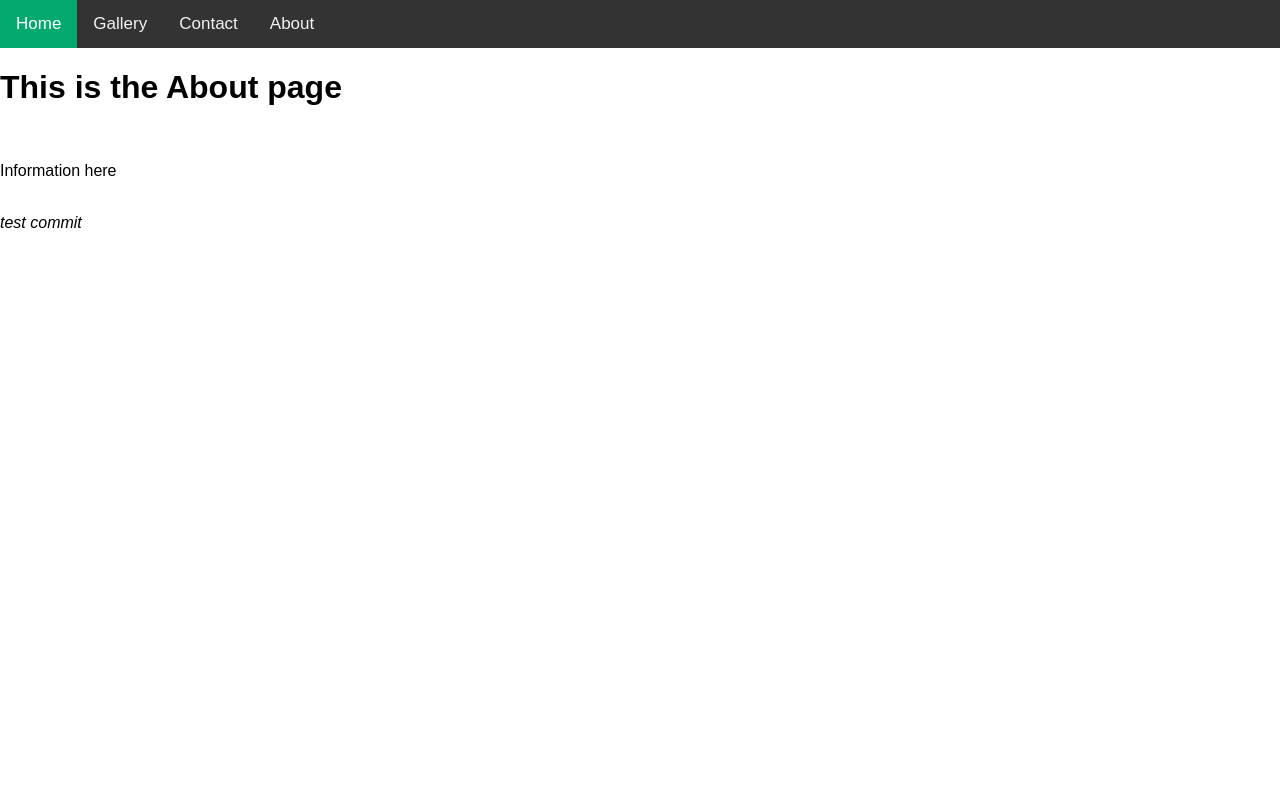
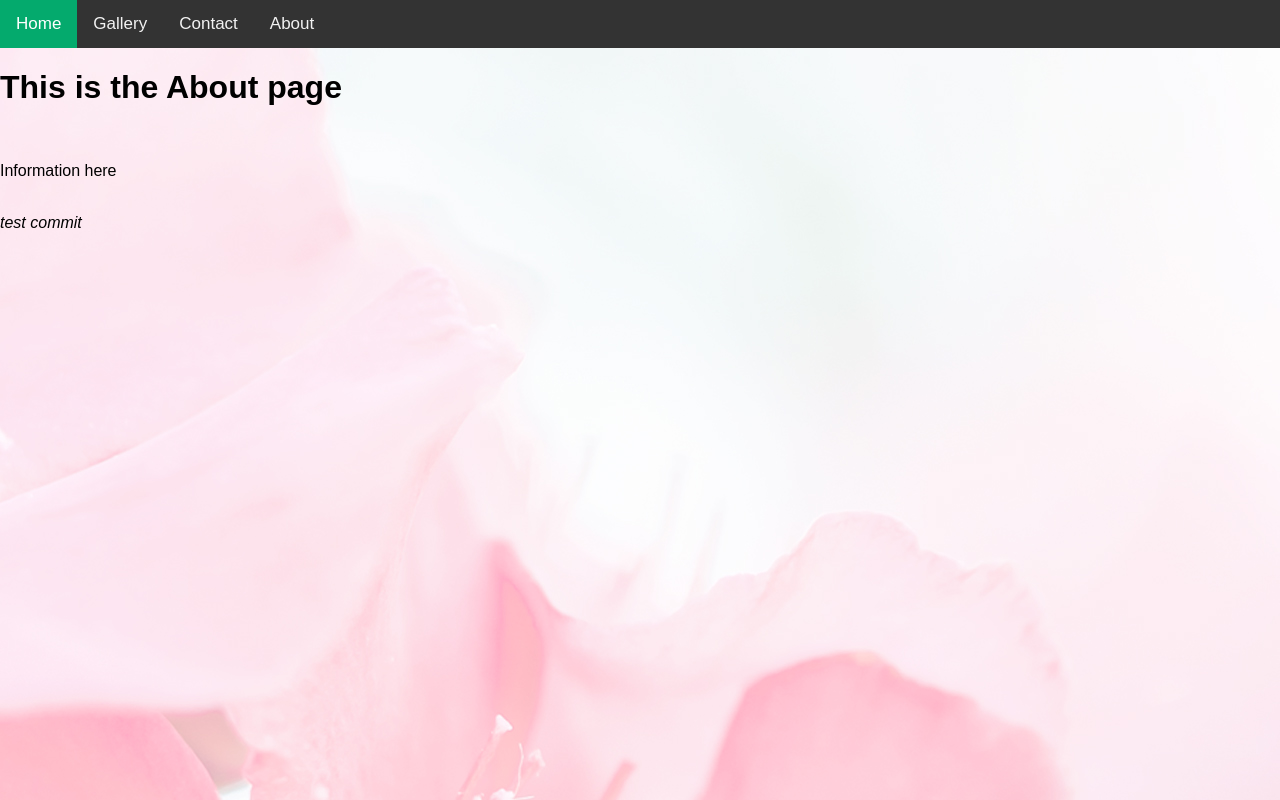
Before and after one commit to rizh-am/bhaskar.photos, a plain HTML site: page About.html in a window 1280 px wide. Drawn offline with Linux system fonts and the light colour scheme.

Commit message:
Background Added
Background image

```diff
--- a/About.html
+++ b/About.html
@@ -35,9 +35,8 @@
     </style>
     <title>Bhaskar Photos</title>
 </head>
-<body
+<body background="Website Background.jpg">
 
-    <br>
     <div class = "topnav">
         <a class="active" href="index.html">Home</a>
         <a href="Gallery.html">Gallery</a>
```
Also changed, not shown: Contact.html (+1 -2 lines), Gallery.html (+1 -3 lines), index.html (+1 -3 lines), Website Background.jpg (added).
